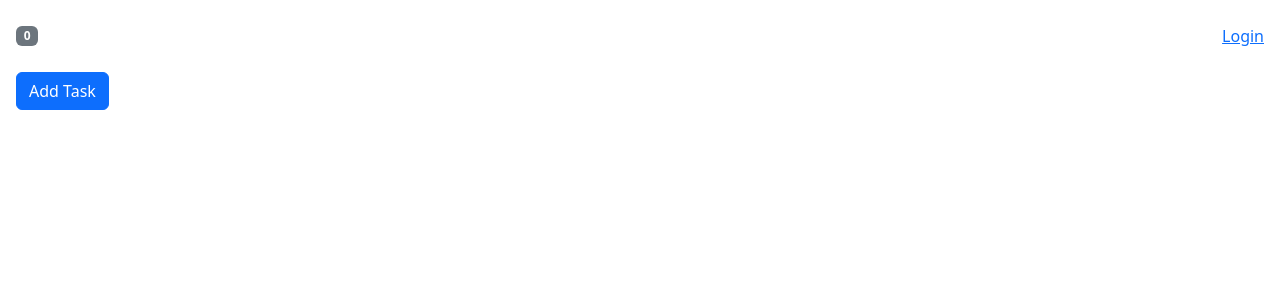
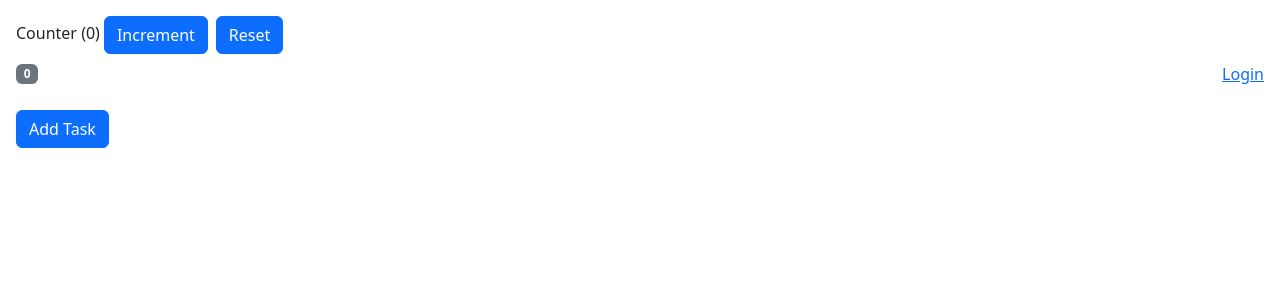
Before and after one commit to nkumar007/React-query-zustand-react-router6, a React (Vite) app: page / in a window 1280 px wide. Shown: the top 300 px of the page. Built offline with nearby package versions, Linux system fonts and the light colour scheme.

Commit message:
using zustand for global state management

```diff
--- a/package.json
+++ b/package.json
@@ -14,7 +14,8 @@
     "axios": "^1.3.4",
     "bootstrap": "^5.2.3",
     "react": "^18.2.0",
-    "react-dom": "^18.2.0"
+    "react-dom": "^18.2.0",
+    "zustand": "^4.3.7"
   },
   "devDependencies": {
     "@types/react": "^18.0.28",
--- a/src/App.tsx
+++ b/src/App.tsx
@@ -3,11 +3,13 @@
 import NavBar from "./state-management/NavBar";
 import { AuthProvider } from "./state-management/auth";
 import { TaskProvider } from "./state-management/task";
+import Counter from "./state-management/counter/Counter";
 
 function App() {
   return (
     <AuthProvider>
       <TaskProvider>
+        <Counter />
         <NavBar />
         <HomePage />
       </TaskProvider>
--- a/src/state-management/NavBar.tsx
+++ b/src/state-management/NavBar.tsx
@@ -1,13 +1,15 @@
 import { useContext } from "react";
+import LoginStatus from "./auth/LoginStatus";
+import useCounterStore from "./counter/store";
 import TasksContext from "./task/tasksContext";
-import LoginStatus from "./auth/LoginStatus";
 
 const NavBar = () => {
   const { tasks } = useContext(TasksContext);
+  const { counter } = useCounterStore();
 
   return (
     <nav className="navbar d-flex justify-content-between">
-      <span className="badge text-bg-secondary">{tasks.length}</span>
+      <span className="badge text-bg-secondary">{counter}</span>
       <LoginStatus />
     </nav>
   );
--- a/src/state-management/counter/Counter.tsx
+++ b/src/state-management/counter/Counter.tsx
@@ -1,22 +1,15 @@
-import { useReducer } from "react";
-import counterReducer from "./countReducer";
+import useCounterStore from "./store";
 
 const Counter = () => {
-  const [value, dispatch] = useReducer(counterReducer, 0);
+  const { counter, decrement, increment } = useCounterStore();
 
   return (
     <div>
-      Counter ({value})
-      <button
-        onClick={() => dispatch({ type: "INCREMENT" })}
-        className="btn btn-primary mx-1"
-      >
+      Counter ({counter})
+      <button onClick={() => increment()} className="btn btn-primary mx-1">
         Increment
       </button>
-      <button
-        onClick={() => dispatch({ type: "RESET" })}
-        className="btn btn-primary mx-1"
-      >
+      <button onClick={() => decrement()} className="btn btn-primary mx-1">
         Reset
       </button>
     </div>
--- /dev/null
+++ b/src/state-management/counter/store.ts
@@ -0,0 +1,15 @@
+import { create } from "zustand";
+
+interface CounterStore {
+  counter: number;
+  increment: () => void;
+  decrement: () => void;
+}
+
+const useCounterStore = create<CounterStore>((set) => ({
+  counter: 0,
+  increment: () => set((store) => ({ counter: store.counter + 1 })),
+  decrement: () => set({ counter: 0 }),
+}));
+
+export default useCounterStore;
```
Also changed, not shown: 1 other file (tests, documents, lock files or other folders).
